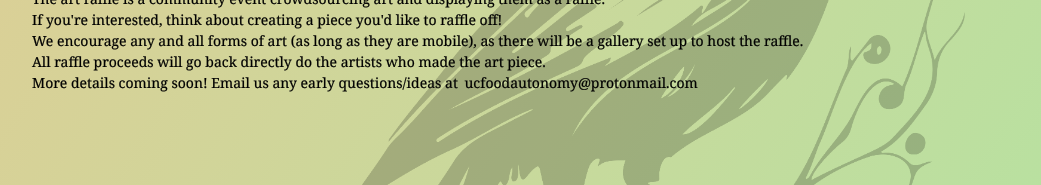
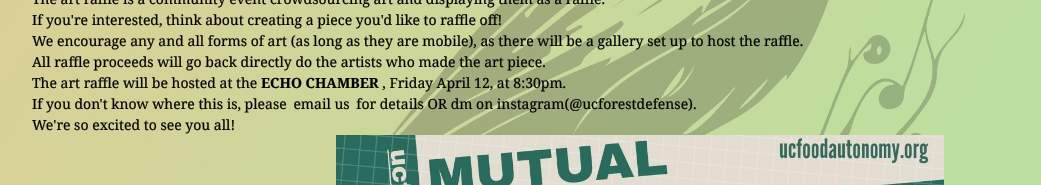
Before and after one commit to DuwYAnne/FoodAutonomy, a Vue app: page /artraffle in a window 1280 px wide. Shown: the part 403-588 px from the top of the page, without its empty margins (0-1041 px from the left). Built offline with nearby package versions, Linux system fonts and the light colour scheme.

Commit message:
art raffle final

```diff
--- a/src/components/ArtRaffle.vue
+++ b/src/components/ArtRaffle.vue
@@ -10,8 +10,11 @@ function mounted() {
         The art raffle is a community event crowdsourcing art and displaying them as a raffle. <br> If you're interested, think about creating a piece you'd like to raffle off! <br>
         We encourage any and all forms of art (as long as they are mobile), as there will be a gallery set up to host the raffle. <br>
         All raffle proceeds will go back directly do the artists who made the art piece. <br>
-        More details coming soon! Email us any early questions/ideas at <a class="underline" href="mailto:ucfoodautonomy@protonmail.com">ucfoodautonomy@protonmail.com</a>
+        The art raffle will be hosted at the <b> ECHO CHAMBER </b>, Friday April 12, at 8:30pm.<br>
+        If you don't know where this is, please <a class="underline" href="mailto:ucfoodautonomy@protonmail.com">email us</a>  for details OR dm on instagram(@ucforestdefense). <br>
     </p>
+    <p class="text text-center text-lg italic underline decoration-double	" > We're so excited to see you all! </p>
+    <img src="../assets/art-raffle.jpg" style="width: 50%; margin:auto"/>
   </div>
 </template>
 
```
Also changed, not shown: src/assets/art-raffle.jpg (added).
